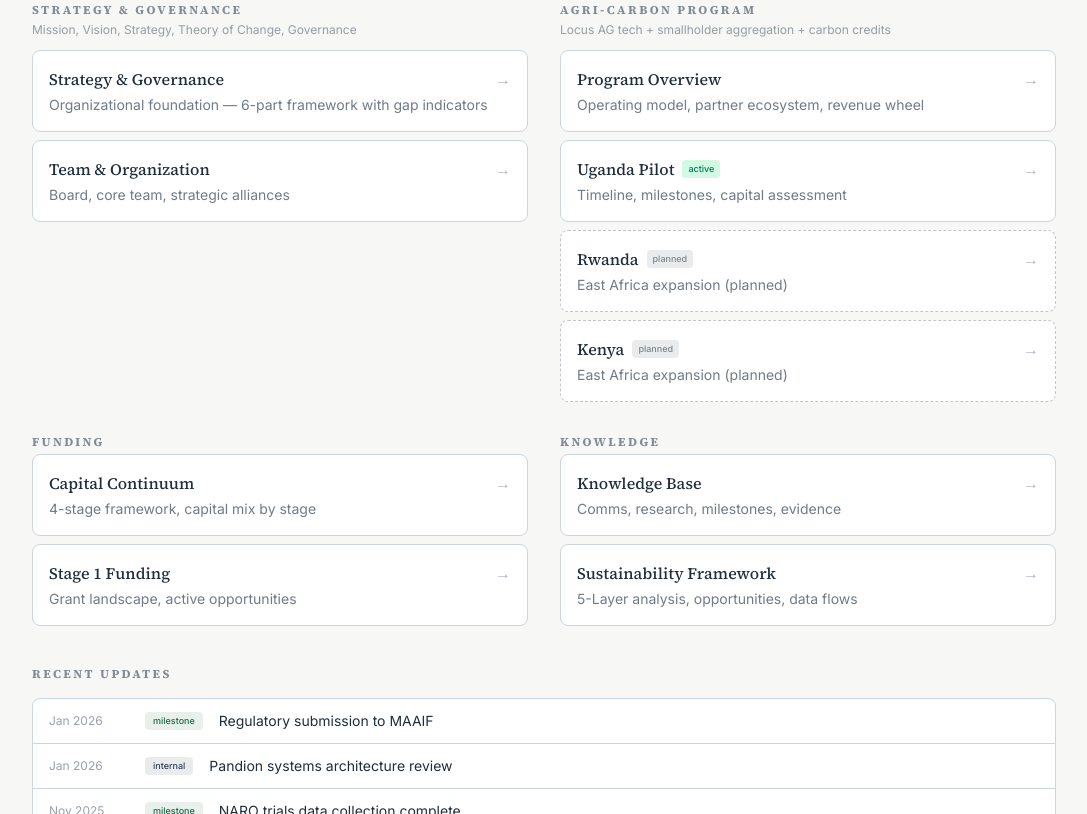
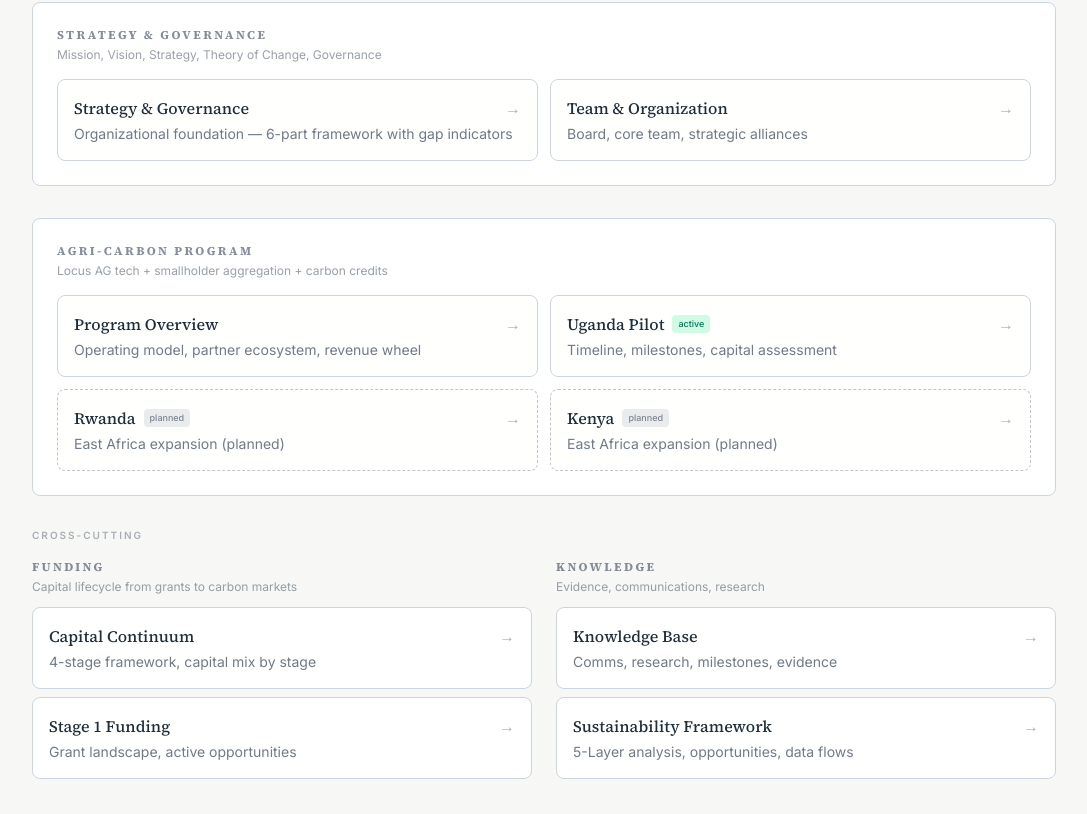
Before and after one commit to juakali100/hisagen, a Next.js app: page / in a window 1280 px wide. Shown: the part 386-1200 px from the top of the page, without its empty margins (96-1183 px from the left). Built offline with nearby package versions, Linux system fonts and the light colour scheme.

Commit message:
Tiered layout: full-width primary sections, 2-col cross-cutting

```diff
--- a/src/app/page.tsx
+++ b/src/app/page.tsx
@@ -18,6 +18,7 @@ interface NavSection {
   section: string;
   description?: string;
   items: NavItem[];
+  tier: "primary" | "supporting";
 }
 
 const quickStatus = [
@@ -31,6 +32,7 @@ const coreNavigation: NavSection[] = [
   {
     section: "Strategy & Governance",
     description: "Mission, Vision, Strategy, Theory of Change, Governance",
+    tier: "primary",
     items: [
       { title: "Strategy & Governance", href: "/strategy", description: "Organizational foundation — 6-part framework with gap indicators" },
       { title: "Team & Organization", href: "/organization", description: "Board, core team, strategic alliances" },
@@ -39,6 +41,7 @@ const coreNavigation: NavSection[] = [
   {
     section: "Agri-Carbon Program",
     description: "Locus AG tech + smallholder aggregation + carbon credits",
+    tier: "primary",
     items: [
       { title: "Program Overview", href: "/program", description: "Operating model, partner ecosystem, revenue wheel" },
       { title: "Uganda Pilot", href: "/project/hisagen-uganda", description: "Timeline, milestones, capital assessment", status: "active" },
@@ -48,6 +51,8 @@ const coreNavigation: NavSection[] = [
   },
   {
     section: "Funding",
+    description: "Capital lifecycle from grants to carbon markets",
+    tier: "supporting",
     items: [
       { title: "Capital Continuum", href: "/capital-continuum", description: "4-stage framework, capital mix by stage" },
       { title: "Stage 1 Funding", href: "/stage-1/funding", description: "Grant landscape, active opportunities" },
@@ -55,6 +60,8 @@ const coreNavigation: NavSection[] = [
   },
   {
     section: "Knowledge",
+    description: "Evidence, communications, research",
+    tier: "supporting",
     items: [
       { title: "Knowledge Base", href: "/knowledge-base", description: "Comms, research, milestones, evidence" },
       { title: "Sustainability Framework", href: "/strategy/sustainability-framework", description: "5-Layer analysis, opportunities, data flows" },
@@ -98,23 +105,22 @@ export default function HomePage() {
         </p>
       </header>
 
-      {/* Main Navigation */}
-      <section className="mt-10">
-        <div className="grid gap-8 md:grid-cols-2">
-          {coreNavigation.map((section) => (
-            <div key={section.section}>
+      {/* Primary Navigation - Full Width (Hierarchy) */}
+      <section className="mt-10 space-y-8">
+        {coreNavigation.filter(s => s.tier === "primary").map((section) => (
+          <div key={section.section} className="p-6 rounded-lg border border-mist bg-white">
             <h3 className="text-xs font-bold uppercase tracking-[0.2em] text-slate/60 mb-1">
               {section.section}
             </h3>
             {section.description && (
-                <p className="text-xs text-slate/50 mb-3">{section.description}</p>
+              <p className="text-xs text-slate/50 mb-4">{section.description}</p>
             )}
-              <div className="space-y-2">
+            <div className="grid gap-3 md:grid-cols-2">
               {section.items.map((item) => (
                 <Link
                   key={item.href}
                   href={item.href}
-                    className={`block p-4 rounded-lg border bg-white hover:border-primary/30 hover:bg-parchment/20 transition-colors group ${
+                  className={`block p-4 rounded-lg border bg-parchment/10 hover:border-primary/30 hover:bg-parchment/30 transition-colors group ${
                     item.status === "planned" ? "border-dashed border-slate/30" : "border-mist"
                   }`}
                 >
@@ -134,6 +140,41 @@ export default function HomePage() {
                         </span>
                       )}
                     </div>
+                    <span className="text-slate/40 group-hover:text-primary transition-colors">
+                      &rarr;
+                    </span>
+                  </div>
+                  <p className="text-sm text-slate/70 mt-1">{item.description}</p>
+                </Link>
+              ))}
+            </div>
+          </div>
+        ))}
+      </section>
+
+      {/* Supporting Navigation - 2 Column (Cross-cutting) */}
+      <section className="mt-8">
+        <p className="text-[10px] font-bold uppercase tracking-[0.2em] text-slate/40 mb-4">Cross-cutting</p>
+        <div className="grid gap-6 md:grid-cols-2">
+          {coreNavigation.filter(s => s.tier === "supporting").map((section) => (
+            <div key={section.section}>
+              <h3 className="text-xs font-bold uppercase tracking-[0.2em] text-slate/60 mb-1">
+                {section.section}
+              </h3>
+              {section.description && (
+                <p className="text-xs text-slate/50 mb-3">{section.description}</p>
+              )}
+              <div className="space-y-2">
+                {section.items.map((item) => (
+                  <Link
+                    key={item.href}
+                    href={item.href}
+                    className="block p-4 rounded-lg border border-mist bg-white hover:border-primary/30 hover:bg-parchment/20 transition-colors group"
+                  >
+                    <div className="flex items-center justify-between">
+                      <h4 className="font-medium text-secondary group-hover:text-primary transition-colors">
+                        {item.title}
+                      </h4>
                       <span className="text-slate/40 group-hover:text-primary transition-colors">
                         &rarr;
                       </span>
```
Lines whose indentation alone changed are shown as unchanged.
